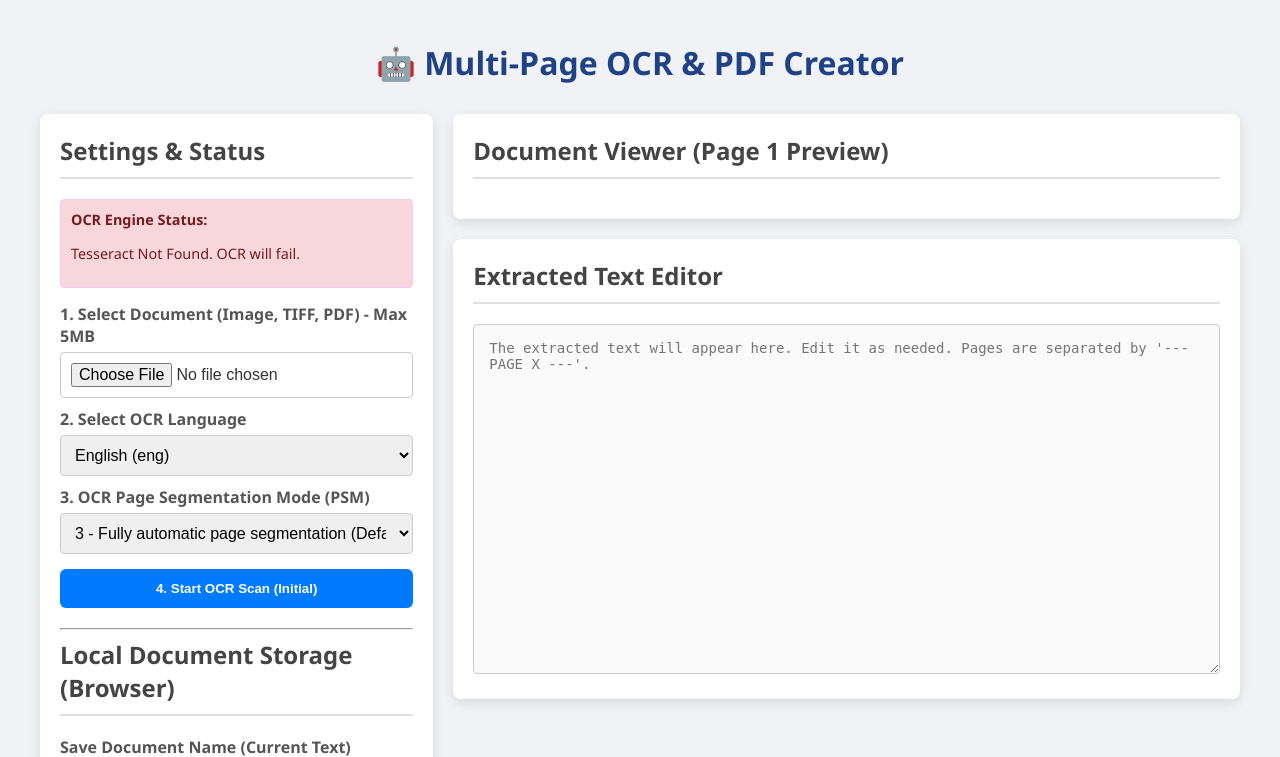
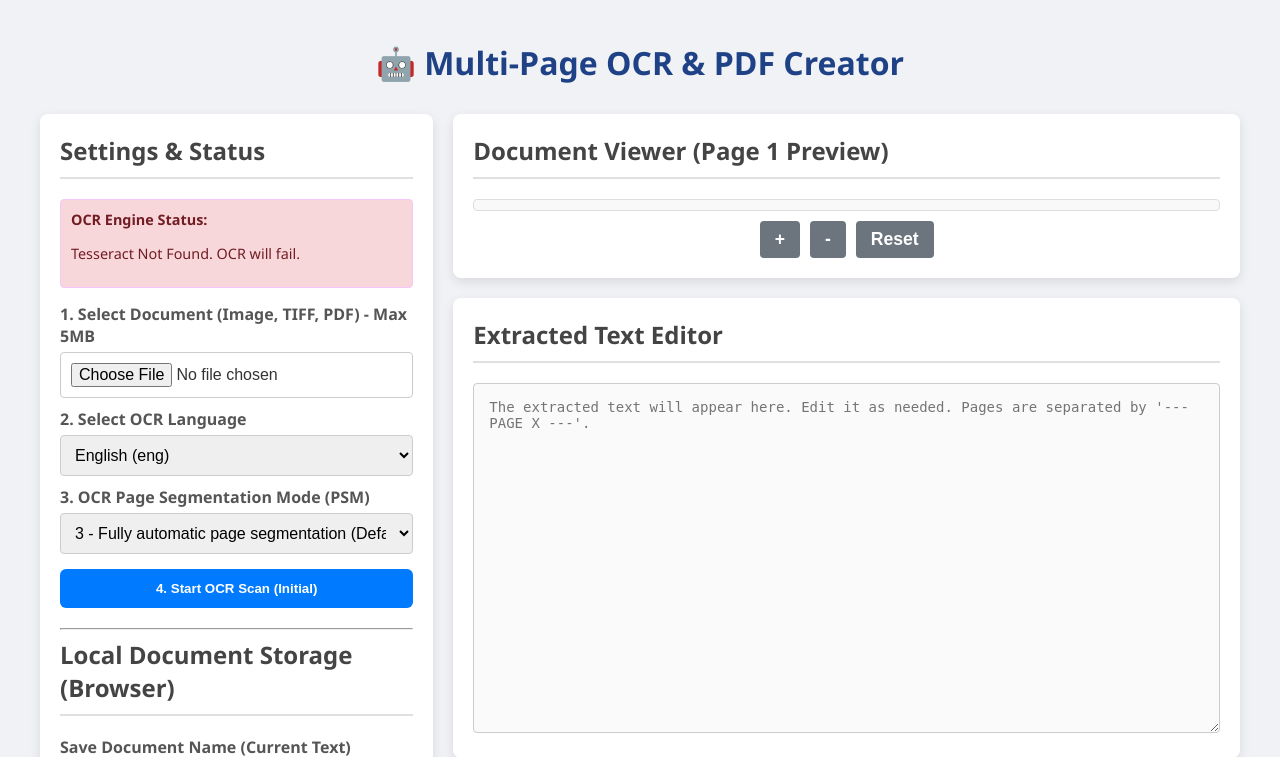
Before and after one commit to Marjory00/ImageToPDF_App, a Flask app: page / in a window 1280 px wide. Shown: the top 757 px of the page. Run offline with Flask 3, Linux system fonts and the light colour scheme.

Commit message:
Added Zoom

```diff
--- a/templates/index.html
+++ b/templates/index.html
@@ -82,7 +82,7 @@
             font-weight: bold;
             transition: background-color 0.2s;
         }
-        /* Style for the new "Scan More" button */
+        /* Style for scan buttons */
         #uploadBtn {
             background-color: #007bff;
             color: white;
@@ -91,13 +91,12 @@
         }
         #uploadBtn:hover { background-color: #0056b3; }
 
-        /* The separate button for scanning subsequent images */
         #scanNextBtn {
             background-color: #17a2b8; /* Info blue/cyan */
             color: white;
             width: 100%;
             margin-top: 5px;
-            display: none; /* Hidden until first scan completes */
+            display: none;
         }
         #scanNextBtn:hover { background-color: #138496; }
 
@@ -118,7 +117,7 @@
             border-radius: 4px;
             font-size: 0.9em;
             margin-bottom: 15px;
-            word-wrap: break-word; /* Allows long paths to wrap */
+            word-wrap: break-word;
         }
         .status-ok { background-color: #d4edda; color: #155724; border: 1px solid #c3e6cb; }
         .status-error { background-color: #f8d7da; color: #721c24; border: 1px solid #f5c6fb; }
@@ -130,16 +129,43 @@
         .alert-warning { background-color: #fff3cd; color: #856404; border: 1px solid #ffeeba; }
 
         /* --- Image Viewer --- */
+        #imageWrapper {
+            overflow: auto; /* Allows scrolling when zoomed in */
+            max-height: 500px; /* Limit height for better layout */
+            border: 1px solid #ddd;
+            border-radius: 4px;
+            padding: 5px;
+            text-align: center;
+            background-color: #f9f9f9;
+        }
+
         #scannedImage {
             max-width: 100%;
-            max-height: 400px;
             display: none;
-            border: 1px solid #ddd;
-            padding: 5px;
+            /* Start with no explicit style override, let wrapper handle sizing */
+            transform-origin: top left;
+        }
+
+        .zoom-controls {
+            display: flex;
+            justify-content: center;
+            gap: 10px;
+            margin-top: 10px;
+        }
+        .zoom-controls button {
+            padding: 8px 15px;
+            font-size: 1.1em;
+            background-color: #6c757d;
+            color: white;
+            width: auto;
             border-radius: 4px;
         }
+        .zoom-controls button:hover {
+            background-color: #5a6268;
+        }
 
-        /* Local Storage List */
+
+        /* Local Storage List styles (omitted for brevity, assume they are correct) */
         #savedFilesList {
             list-style: none;
             padding: 0;
@@ -256,8 +282,13 @@
         <div class="main-content">
             <div class="section-panel">
                 <h2>Document Viewer (Page 1 Preview)</h2>
-                <div id="imageDisplayArea" style="text-align: center;">
+                <div id="imageWrapper">
                     <img id="scannedImage" alt="Scanned Document Preview">
+                </div>
+                <div class="zoom-controls">
+                    <button id="zoomInBtn" title="Zoom In">+</button>
+                    <button id="zoomOutBtn" title="Zoom Out">-</button>
+                    <button id="zoomResetBtn" title="Reset Zoom">Reset</button>
                 </div>
             </div>
 
@@ -279,16 +310,62 @@
         const savedFilesList = document.getElementById('savedFilesList');
         const localFileNameInput = document.getElementById('localFileName');
 
-        // NEW: Track the current page count for multi-scan
         let currentPageCount = 0;
         const uploadBtn = document.getElementById('uploadBtn');
         const scanNextBtn = document.getElementById('scanNextBtn');
 
+        // NEW: Zoom variables
+        const zoomInBtn = document.getElementById('zoomInBtn');
+        const zoomOutBtn = document.getElementById('zoomOutBtn');
+        const zoomResetBtn = document.getElementById('zoomResetBtn');
+        let currentZoom = 1.0;
+        const zoomStep = 0.2;
+        const minZoom = 0.5;
+        const maxZoom = 5.0;
 
-        // --- Utility Function: Render Saved Files List ---
+
+        // --- NEW: Zoom Functions ---
+        function applyZoom() {
+            // Apply zoom using CSS transform: scale() for smooth scaling
+            imageElement.style.transform = `scale(${currentZoom})`;
+
+            // Adjust max-width based on zoom to allow it to exceed 100% and enable scrolling
+            if (currentZoom > 1.0) {
+                imageElement.style.maxWidth = `${currentZoom * 100}%`;
+            } else {
+                imageElement.style.maxWidth = '100%';
+            }
+        }
+
+        zoomInBtn.addEventListener('click', () => {
+            if (currentZoom < maxZoom) {
+                currentZoom = Math.min(maxZoom, currentZoom + zoomStep);
+                applyZoom();
+            }
+        });
+
+        zoomOutBtn.addEventListener('click', () => {
+            if (currentZoom > minZoom) {
+                currentZoom = Math.max(minZoom, currentZoom - zoomStep);
+                applyZoom();
+            }
+        });
+
+        zoomResetBtn.addEventListener('click', () => {
+            currentZoom = 1.0;
+            applyZoom();
+        });
+
+        // Reset zoom whenever a new image is loaded
+        imageElement.addEventListener('load', () => {
+            currentZoom = 1.0;
+            applyZoom();
+        });
+
+
+        // --- Utility Function: Render Saved Files List (omitted body for brevity) ---
         function renderSavedFiles() {
             savedFilesList.innerHTML = '';
-            // Use try-catch for safe JSON parsing
             let savedData;
             try {
                 savedData = JSON.parse(localStorage.getItem(STORAGE_KEY) || '[]');
@@ -317,7 +394,7 @@
             });
         }
 
-        // --- Local Storage Functions (made global for onclick) ---
+        // --- Local Storage Functions (kept for context) ---
         window.loadText = function(timestamp) {
             const savedData = JSON.parse(localStorage.getItem(STORAGE_KEY) || '[]');
             const item = savedData.find(doc => doc.timestamp === timestamp);
@@ -326,10 +403,8 @@
                 ocrTextarea.value = item.text;
                 ocrTextarea.disabled = false;
                 pdfButton.style.display = 'block';
-                document.getElementById('pdfTitle').value = item.name.replace(/\s*\(.*\)$/, ''); // Clean up name for PDF title
+                document.getElementById('pdfTitle').value = item.name.replace(/\s*\(.*\)$/, '');
 
-                // When loading from local storage, we can't determine the image or page count easily,
-                // so reset the count and allow future scans to append.
                 currentPageCount = 0;
                 scanNextBtn.style.display = 'block';
 
@@ -361,17 +436,13 @@
                 return;
             }
 
-            // Get existing data or initialize array
             const savedData = JSON.parse(localStorage.getItem(STORAGE_KEY) || '[]');
-
-            // Create new data object
             const newDoc = {
                 name: fileName,
                 text: textToSave,
                 timestamp: Date.now().toString()
             };
 
-            // Add to array and save back to localStorage
             savedData.push(newDoc);
             localStorage.setItem(STORAGE_KEY, JSON.stringify(savedData));
 
@@ -381,9 +452,8 @@
         });
 
 
-        // --- CORE OCR & MULTI-SCAN PROCESSING ---
+        // --- CORE OCR & MULTI-SCAN PROCESSING (kept for context) ---
 
-        // Centralized function to handle the OCR request
         async function runOcrScan(appendMode = false) {
             const file = fileInput.files[0];
             const language = document.getElementById('ocrLang').value;
@@ -395,14 +465,13 @@
                 return;
             }
 
-            // UI State change
             loadingMessage.style.display = 'block';
             ocrTextarea.disabled = true;
             pdfButton.style.display = 'none';
 
             if (isInitialScan) {
-                ocrTextarea.value = ''; // Clear only for initial scan
-                currentPageCount = 0; // Reset counter
+                ocrTextarea.value = '';
+                currentPageCount = 0;
             }
 
             uploadBtn.disabled = true;
@@ -421,53 +490,55 @@
 
                 if (response.ok) {
                     const data = await response.json();
-
-                    // --- Handle Multi-Page/Multi-Scan Text ---
                     let scannedText = data.text;
 
-                    // The backend automatically adds page separators for multi-page files (e.g., PDFs).
-                    // If we're appending separate images, we need to adjust the page numbering.
-
                     if (appendMode) {
-                        // For appended separate images/scans, treat the *entire result* as the next page set
-                        // We must remove the default PAGE 1, PAGE 2, etc., markers from the new scan's text
-                        // and re-number based on the global currentPageCount.
-
-                        // Example: Replace initial markers (--- PAGE 1 ---) with new global marker
                         const regex = /--- PAGE (\d+) ---/g;
-                        const match = scannedText.match(regex);
-                        const pagesInNewScan = match ? match.length : 1;
 
                         let newText = '';
-                        let textParts = scannedText.split(regex).slice(1); // Split and remove first empty element
+                        let textParts = scannedText.split(regex).slice(1);
 
-                        for (let i = 0; i < textParts.length; i += 2) {
-                            const pageNumber = textParts[i]; // The page number found by the regex
-                            const pageContent = textParts[i + 1].trim();
+                        // The original logic handles text that *might* contain multiple pages (like an appended PDF)
+                        // but it assumes a pattern of [page number, page content] after splitting.
+                        // We will simplify this for single-image appends, assuming each new file is 1 page.
 
+                        // If the text from the new scan is empty or has no page markers, treat it as one page.
+                        if (scannedText.trim().length === 0) {
                             currentPageCount++;
-                            newText += `\n\n======================================================\n--- APPENDED PAGE ${currentPageCount} (from file: ${data.filename}) ---\n======================================================\n\n` + pageContent;
+                            newText = `\n\n======================================================\n--- APPENDED PAGE ${currentPageCount} (from file: ${data.filename}) ---\n======================================================\n\n[No text extracted for this page.]`;
+                        } else {
+                            // If the text has markers, process them, otherwise assume it's one block.
+                            const pageMatches = scannedText.match(regex);
+                            if (pageMatches) {
+                                for (let i = 0; i < textParts.length; i += 2) {
+                                    const pageContent = textParts[i + 1].trim();
+                                    currentPageCount++;
+                                    newText += `\n\n======================================================\n--- APPENDED PAGE ${currentPageCount} (from file: ${data.filename}) ---\n======================================================\n\n` + pageContent;
+                                }
+                            } else {
+                                currentPageCount++;
+                                newText = `\n\n======================================================\n--- APPENDED PAGE ${currentPageCount} (from file: ${data.filename}) ---\n======================================================\n\n` + scannedText;
+                            }
                         }
 
                         ocrTextarea.value += newText;
 
                     } else {
-                        // Initial scan or multi-page PDF scan: use text directly and update count
+                        // Initial scan: use text directly and update count
                         ocrTextarea.value = scannedText;
                         const pageMatches = scannedText.match(/--- PAGE (\d+) ---/g);
                         currentPageCount = pageMatches ? pageMatches.length : 1;
 
-                        // Set the title only on the first scan
                         document.getElementById('pdfTitle').value = data.filename.split('.').slice(0, -1).join('.');
 
-                        // Display the image (shows the first page)
+                        // Only update image element on initial scan to avoid unnecessary DOM changes
                         imageElement.src = '/uploads/' + data.filename;
                         imageElement.style.display = 'block';
                     }
 
                     ocrTextarea.disabled = false;
                     pdfButton.style.display = 'block';
-                    scanNextBtn.style.display = 'block'; // Show the next scan button
+                    scanNextBtn.style.display = 'block';
 
                 } else {
                     const error = await response.text();
@@ -481,20 +552,15 @@
                 loadingMessage.style.display = 'none';
                 uploadBtn.disabled = false;
                 scanNextBtn.disabled = false;
-                fileInput.value = ''; // Clear file input after scanning to prepare for the next file
+                fileInput.value = '';
             }
         }
 
-        // --- Event Listeners ---
-
-        // 1. Initial Scan (clears editor)
         uploadBtn.addEventListener('click', () => runOcrScan(false));
-
-        // 2. Scan Next (appends to editor)
         scanNextBtn.addEventListener('click', () => runOcrScan(true));
 
 
-        // --- FIXED PDF DOWNLOAD LOGIC ---
+        // --- PDF DOWNLOAD LOGIC (kept for context) ---
         document.getElementById('pdfBtn').addEventListener('click', async (e) => {
             e.preventDefault();
 
@@ -545,7 +611,6 @@
             }
         });
 
-        // Initialize the saved files list on page load
         document.addEventListener('DOMContentLoaded', renderSavedFiles);
 
     </script>
```
